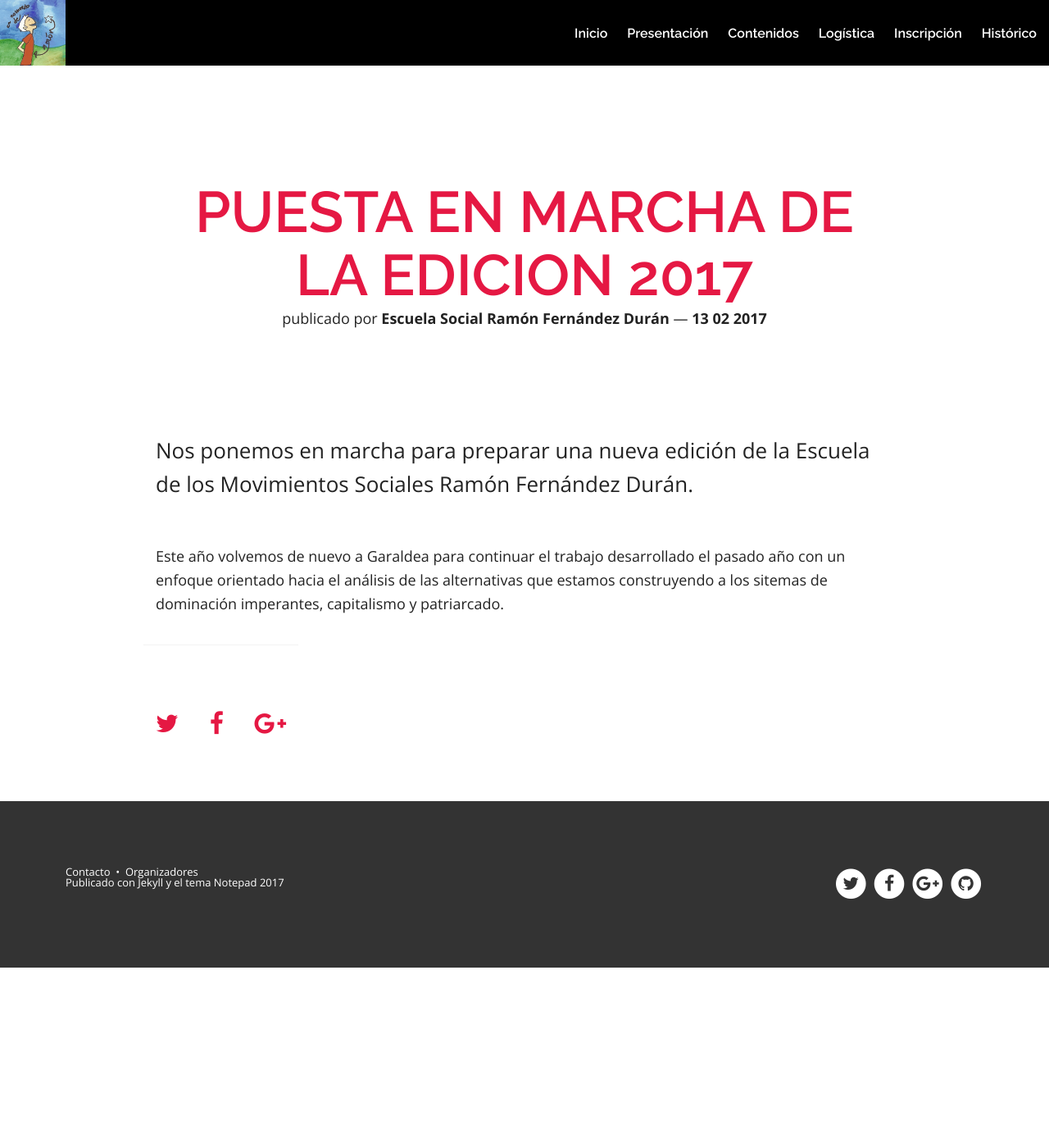
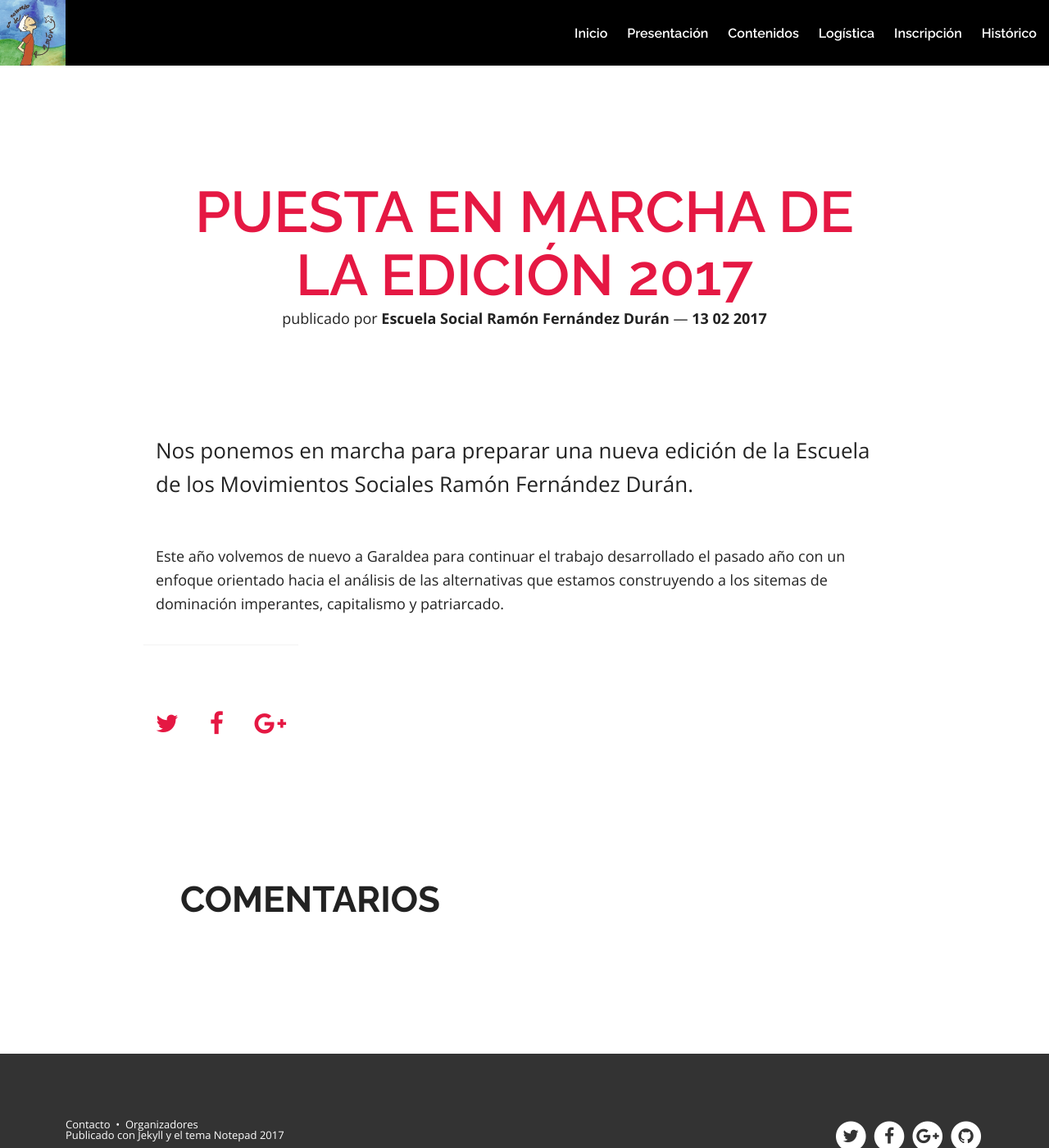
Before and after one commit to escuelaramonfdez/escuelaramonfdez.github.io, a Jekyll site: the page built from _posts/2017-02-13-puesta-marcha-edicion-2017.markdown, in a window 1280 px wide and 1400 px high. Shown: the whole window at 82% size. Built offline with Jekyll 4.4.1, drawn with Linux system fonts in a browser that asks for light colours; nearby versions of some CDN libraries; comment, search, counter and statistics services are not loaded; some of the changed lines change nothing that is shown.

Commit message:
Modificado post.

```diff
--- a/_posts/2017-02-13-puesta-marcha-edicion-2017.markdown
+++ b/_posts/2017-02-13-puesta-marcha-edicion-2017.markdown
@@ -1,7 +1,12 @@
 ---
 layout: post
-title: "Puesta en marcha de la edicion 2017"
-date: "2017-02-13 12:42:14 +0100"
+title: Puesta en marcha de la edición 2017
+description: null
+headline: null
+modified: 2017-02-13T00:00:00.000Z
+tags: []
+imagefeature: null
+comments: true
 ---
 
 Nos ponemos en marcha para preparar una nueva edición de la Escuela de los Movimientos Sociales Ramón Fernández Durán.
```
